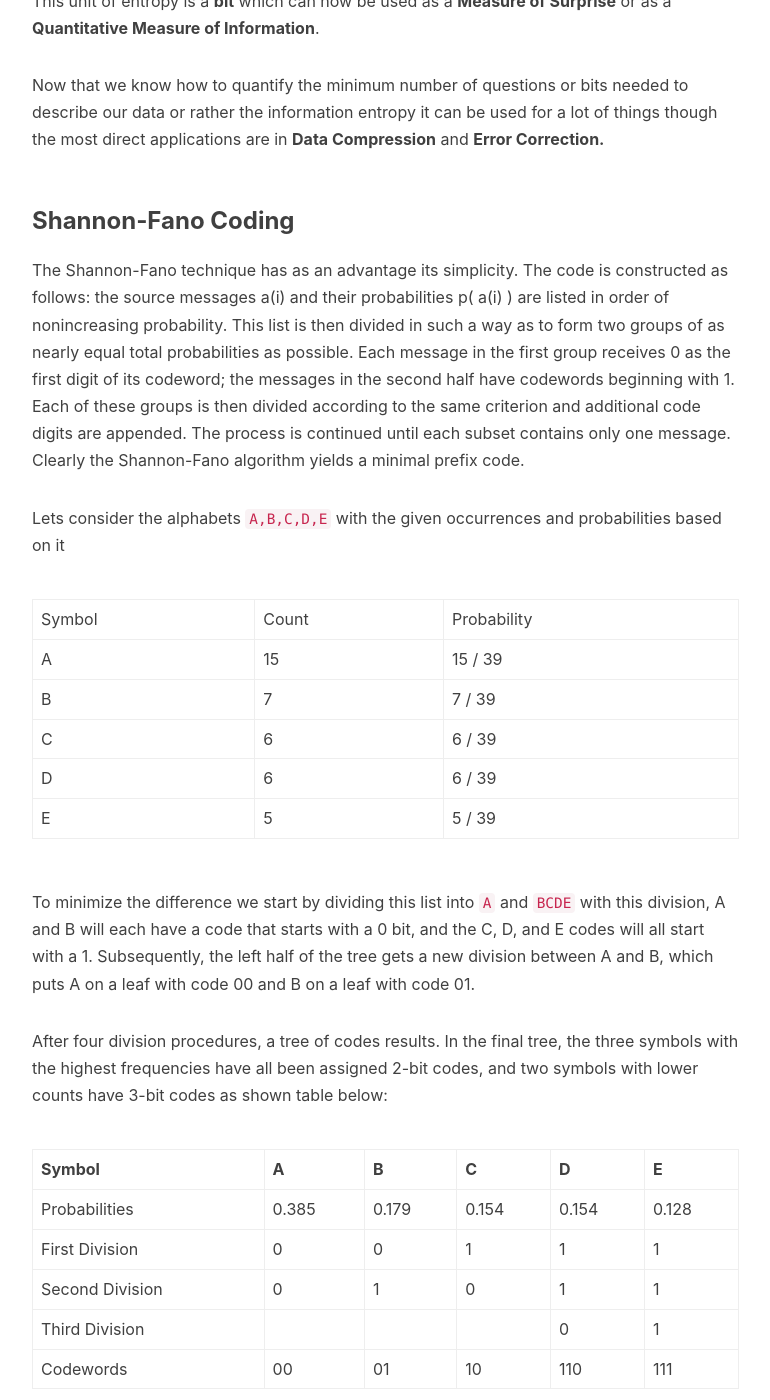
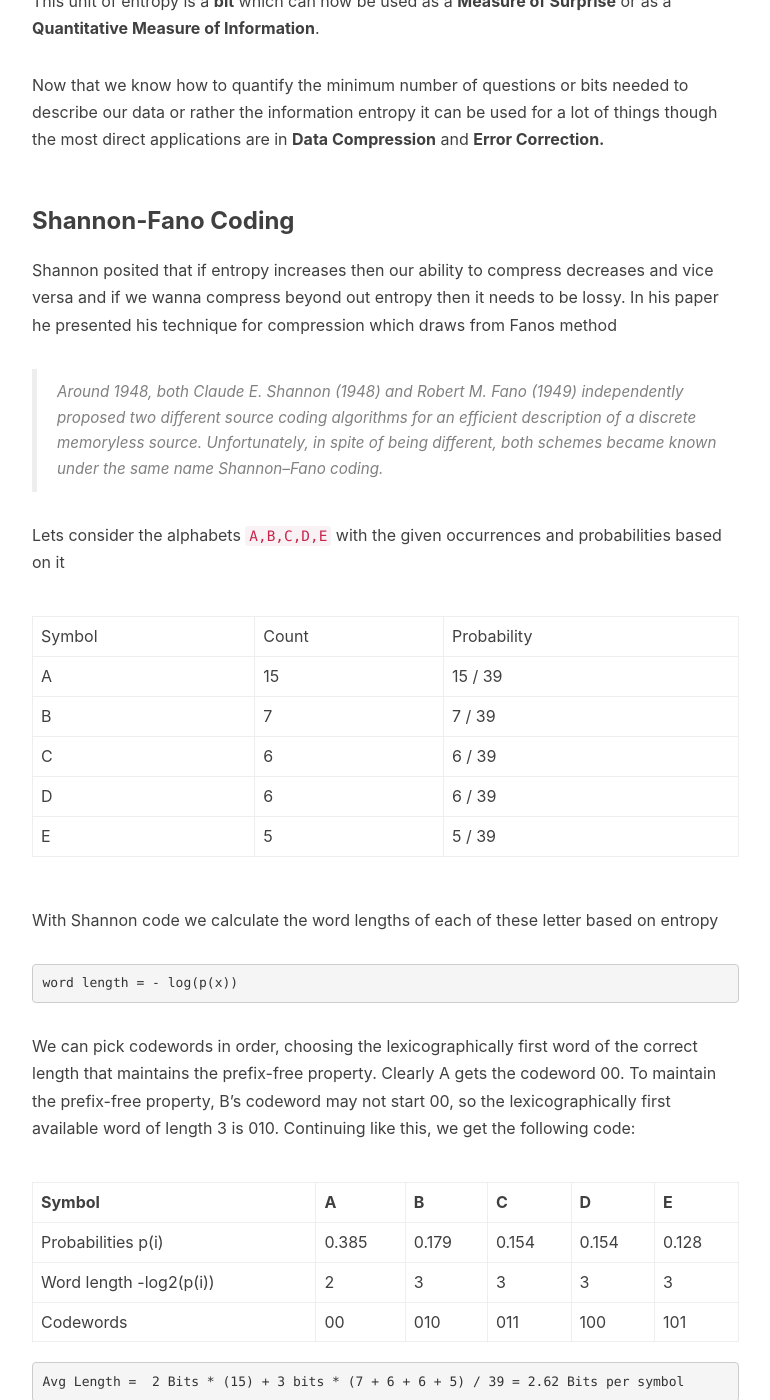
Before and after one commit to Sangarshanan/sangarshanan.github.io, a Jekyll site: the page built from _posts/2020-12-26-shannon-fano-coding.md, in a window 1280 px wide and 1400 px high, scrolled down 7185 px. Shown: the whole window, without its empty margins (233-1003 px from the left). Built offline with Jekyll 4.4.1, drawn with Linux system fonts in a browser that asks for light colours; nearby versions of some CDN libraries; comment, search, counter and statistics services are not loaded; some of the changed text lies outside the part shown.

Commit message:
Finishit

````diff
--- a/_posts/2020-12-26-shannon-fano-coding.md
+++ b/_posts/2020-12-26-shannon-fano-coding.md
@@ -169,7 +169,9 @@
 
 ### Shannon-Fano Coding
 
-The Shannon-Fano technique has as an advantage its simplicity. The code is constructed as follows: the source messages a(i) and their probabilities p( a(i) ) are listed in order of nonincreasing probability. This list is then divided in such a way as to form two groups of as nearly equal total probabilities as possible. Each message in the first group receives 0 as the first digit of its codeword; the messages in the second half have codewords beginning with 1. Each of these groups is then divided according to the same criterion and additional code digits are appended. The process is continued until each subset contains only one message. Clearly the Shannon-Fano algorithm yields a minimal prefix code.
+Shannon posited that if entropy increases then our ability to compress decreases and vice versa and if we wanna compress beyond out entropy then it needs to be lossy. In his paper he presented his technique for compression which draws from Fanos method
+
+> Around 1948, both Claude E. Shannon (1948) and Robert M. Fano (1949) independently proposed two different source coding algorithms for an efficient description of a discrete memoryless source. Unfortunately, in spite of being different, both schemes became known under the same name Shannon–Fano coding.
 
 Lets consider the alphabets `A,B,C,D,E` with the given occurrences and probabilities based on it
 
@@ -180,6 +182,26 @@
 | C       | 6 | 6 / 39         |
 | D    | 6 | 6 / 39     |
 | E     | 5  | 5 / 39         |
+
+With Shannon code we calculate the word lengths of each of these letter based on entropy
+
+```math
+word length = - log(p(x))
+```
+We can pick codewords in order, choosing the lexicographically first word of the correct length that maintains the prefix-free property. Clearly A gets the codeword 00. To maintain the prefix-free property, B's codeword may not start 00, so the lexicographically first available word of length 3 is 010. Continuing like this, we get the following code:
+
+
+| Symbol                  | A     | B     | C     | D     | E     |
+|-------------------------|-------|-------|-------|-------|-------|
+| Probabilities p(i)      | 0.385 | 0.179 | 0.154 | 0.154 | 0.128 |
+| Word length -log2(p(i)) | 2     | 3     | 3     | 3     | 3     |
+| Codewords               | 00    | 010   | 011   | 100   | 101   |
+
+```math
+Avg Length =  2 Bits * (15) + 3 bits * (7 + 6 + 6 + 5) / 39 = 2.62 Bits per symbol
+```
+
+The Fano code is constructed as follows: the source messages a(i) and their probabilities p( a(i) ) are listed in order of nonincreasing probability. This list is then divided in such a way as to form two groups of as nearly equal total probabilities as possible. Each message in the first group receives 0 as the first digit of its codeword; the messages in the second half have codewords beginning with 1. Each of these groups is then divided according to the same criterion and additional code digits are appended. The process is continued until each subset contains only one message.
 
 To minimize the difference we start by dividing this list into `A` and `BCDE` with this division, A and B will each have a code that starts with a 0 bit, and the C, D, and E codes will all start with a 1. Subsequently, the left half of the tree gets a new division between A and B, which puts A on a leaf with code 00 and B on a leaf with code 01.
 
@@ -196,6 +218,9 @@
 ```math
 Avg Length =  2 Bits * (15 + 7 + 6) + 3 bits * (6 + 5) / 39 = 2.28 Bits per symbol
 ```
+
+We see that Fano's method, with an average length of 2.28, has outperformed Shannon's method, with an average length of 2.62.
+
 
 ![Message Space](/img/in-post/shannon-tree.png)
 
````
